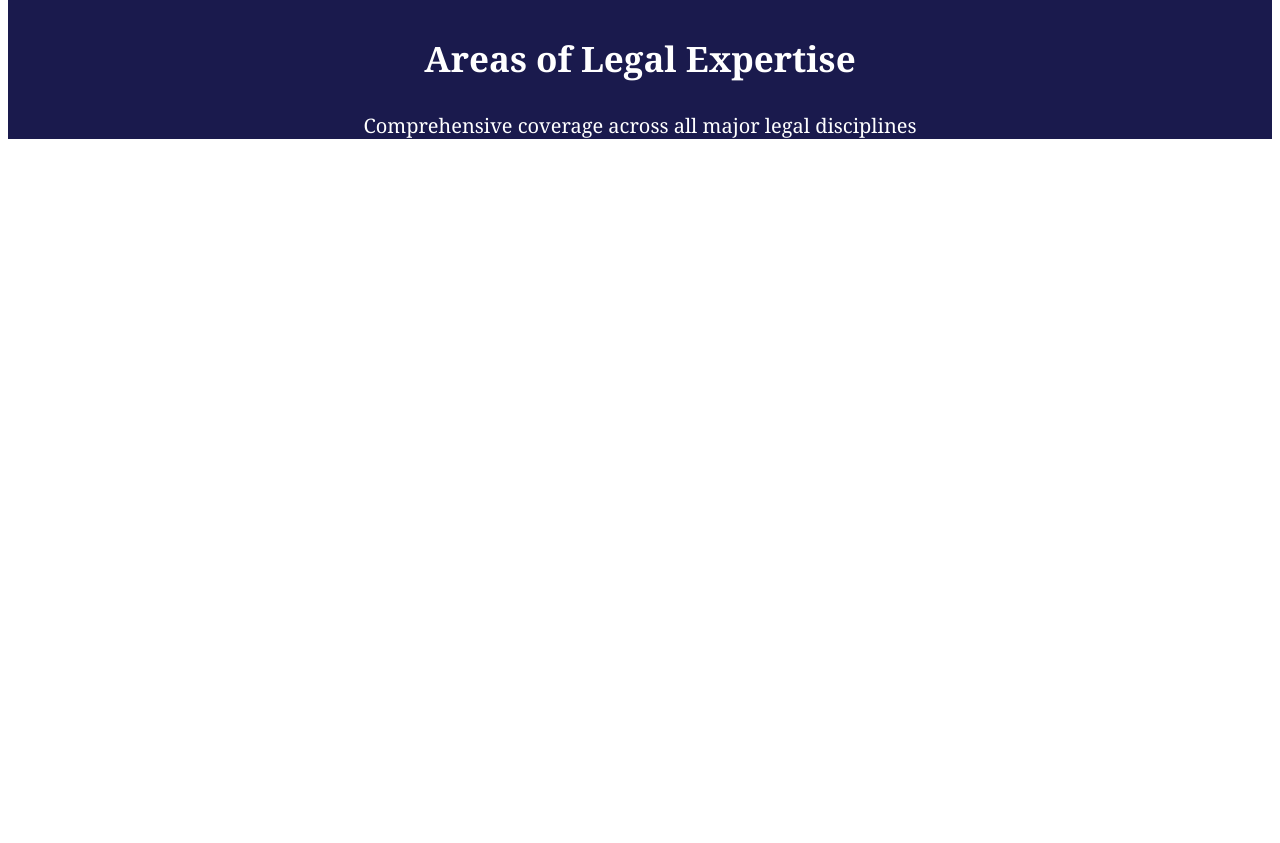
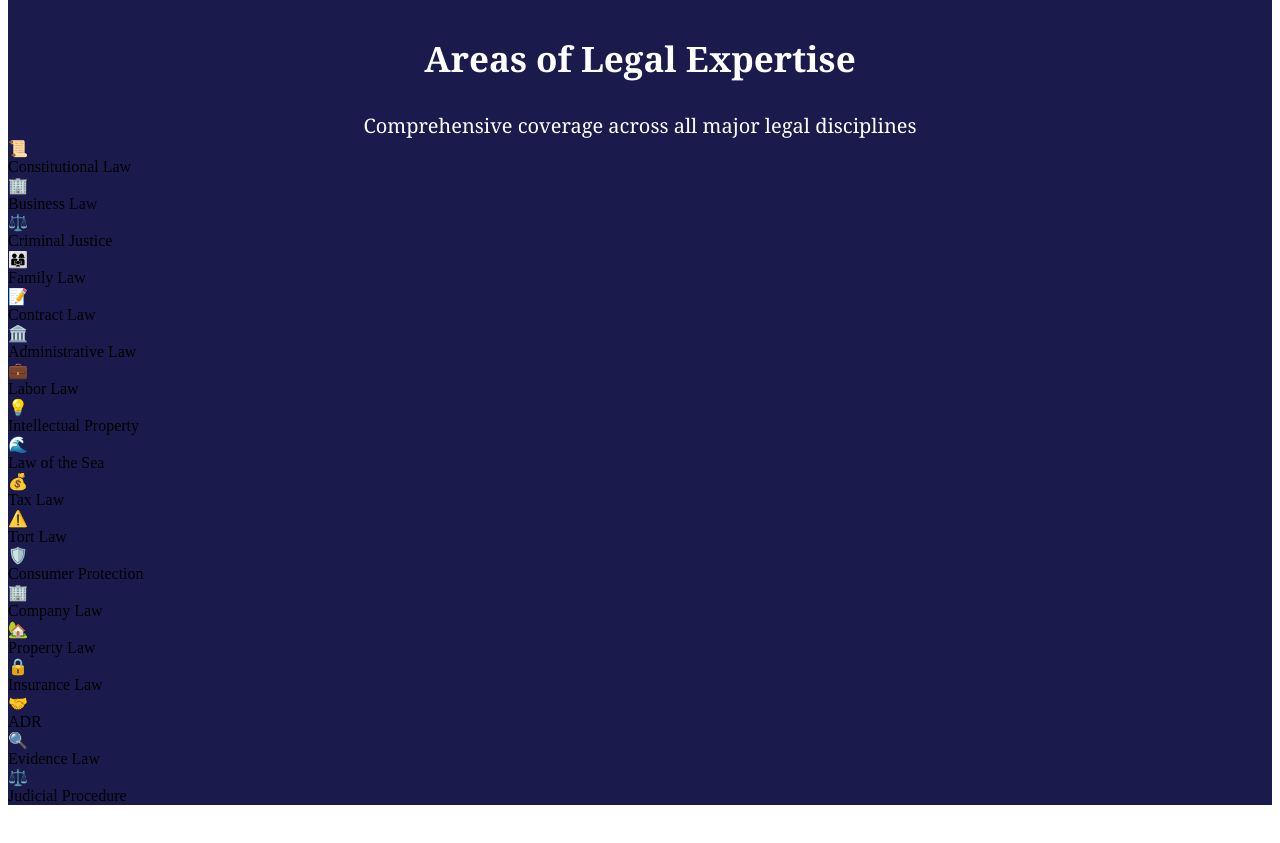
Before and after one commit to Kagwa-code/JUSTICEWRITE, a plain HTML site: page index.html in a window 1280 px wide. Shown: the part 2520-3363 px from the top of the page. Drawn offline with Linux system fonts and the light colour scheme.

Commit message:
Update index.html

```diff
--- a/index.html
+++ b/index.html
@@ -104,6 +104,97 @@
   <div class="expertise-section">
     <div class="expertise-header">Areas of Legal Expertise</div>
     <div class="expertise-overview">Comprehensive coverage across all major legal disciplines</div>
+    <div class="expertise-main-div">
+      <div class="expertise-individual-divs">
+        <div class="expertise-icon">📜</div>
+        <div class="expertise-specification">Constitutional Law</div>
+      </div>
+
+      <div class="expertise-individual-divs">
+        <div class="expertise-icon">🏢</div>
+        <div class="expertise-specification">Business Law</div>
+      </div>
+
+      <div class="expertise-individual-divs">
+        <div class="expertise-icon">⚖️</div>
+        <div class="expertise-specification">Criminal Justice</div>
+      </div>
+
+      <div class="expertise-individual-divs">
+        <div class="expertise-icon">👨‍👩‍👧</div>
+        <div class="expertise-specification">Family Law</div>
+      </div>
+
+      <div class="expertise-individual-divs">
+        <div class="expertise-icon">📝</div>
+        <div class="expertise-specification">Contract Law</div>
+      </div>
+
+      <div class="expertise-individual-divs">
+        <div class="expertise-icon">🏛️</div>
+        <div class="expertise-specification">Administrative Law</div>
+      </div>
+
+      <div class="expertise-individual-divs">
+        <div class="expertise-icon">💼</div>
+        <div class="expertise-specification">Labor Law</div>
+      </div>
+
+      <div class="expertise-individual-divs">
+        <div class="expertise-icon">💡</div>
+        <div class="expertise-specification">Intellectual Property</div>
+      </div>
+
+      <div class="expertise-individual-divs">
+        <div class="expertise-icon">🌊</div>
+        <div class="expertise-specification">Law of the Sea</div>
+      </div>
+
+      <div class="expertise-individual-divs">
+        <div class="expertise-icon">💰</div>
+        <div class="expertise-specification">Tax Law</div>
+      </div>
+
+      <div class="expertise-individual-divs">
+        <div class="expertise-icon">⚠️</div>
+        <div class="expertise-specification">Tort Law</div>
+      </div>
+
+      <div class="expertise-individual-divs">
+        <div class="expertise-icon">🛡️</div>
+        <div class="expertise-specification">Consumer Protection</div>
+      </div>
+
+      <div class="expertise-individual-divs">
+        <div class="expertise-icon">🏢</div>
+        <div class="expertise-specification">Company Law</div>
+      </div>
+
+      <div class="expertise-individual-divs">
+        <div class="expertise-icon">🏡</div>
+        <div class="expertise-specification">Property Law</div>
+      </div>
+
+      <div class="expertise-individual-divs">
+        <div class="expertise-icon">🔒</div>
+        <div class="expertise-specification">Insurance Law</div>
+      </div>
+
+      <div class="expertise-individual-divs">
+        <div class="expertise-icon">🤝</div>
+        <div class="expertise-specification">ADR</div>
+      </div>
+
+      <div class="expertise-individual-divs">
+        <div class="expertise-icon">🔍</div>
+        <div class="expertise-specification">Evidence Law</div>
+      </div>
+
+      <div class="expertise-individual-divs">
+        <div class="expertise-icon">⚖️</div>
+        <div class="expertise-specification">Judicial Procedure</div>
+      </div>
+    </div>
   </div>
   </body>
 </html>
```
